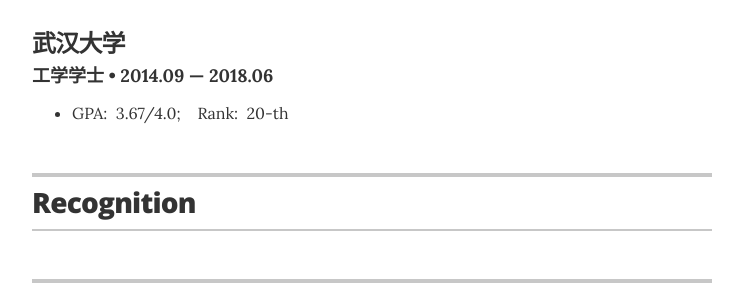
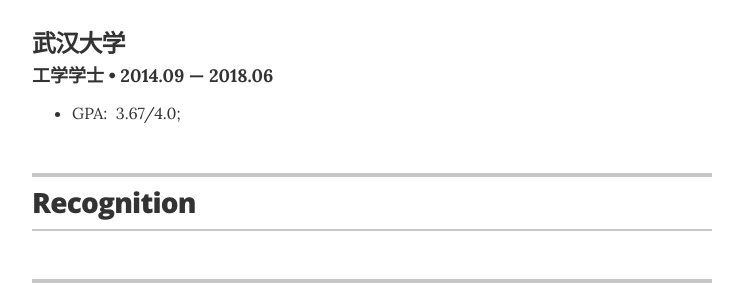
Before and after one commit to UmberJ/rulixiang.github.io, a Jekyll site: the page built from index.html, in a window 1280 px wide. Shown: the part 588-882 px from the top of the page, without its empty margins (268-1011 px from the left). Built offline with Jekyll 4.4.1, drawn with Linux system fonts in a browser that asks for light colours.

```diff
--- a/_data/education.yml
+++ b/_data/education.yml
@@ -11,5 +11,6 @@
   uni: 武汉大学
   year: 2014.09 &mdash; 2018.06
   awards:
-    - award: GPA:&nbsp&nbsp3.67/4.0;&nbsp&nbsp&nbsp&nbspRank:&nbsp&nbsp20-th
+    - award: GPA:&nbsp&nbsp3.67/4.0;
+    #&nbsp&nbsp&nbsp&nbspRank:&nbsp&nbsp20-th
   #summary: You can choose to have either a single or multiple awards
```
